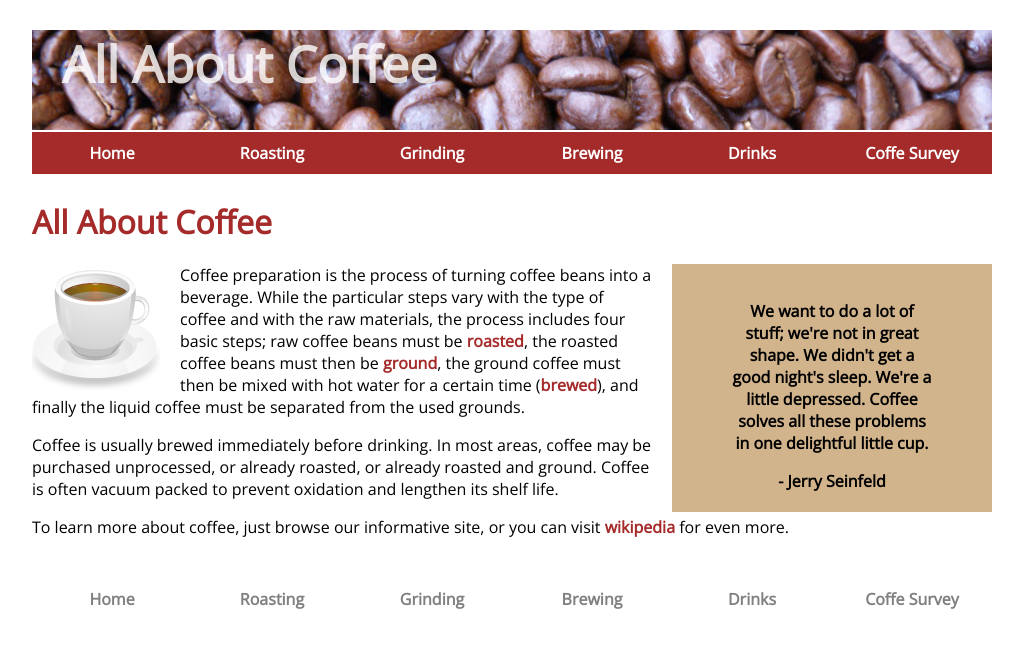
After one commit to chrislaskos/all-about-coffee, a PHP site: template templates/home.php in a window 1280 px wide. The commit adds this page. Shown: the top 648 px of the page, without its empty margins (128-1151 px from the left). Run offline with PHP 8.4, Linux system fonts and the light colour scheme; the template is opened without the code that fills it, so the values that code supplies are empty.

Commit message:
Move to assets dir, set up homepage and layout, rename docker service

```diff
--- a/docker-compose.yml
+++ b/docker-compose.yml
@@ -3,7 +3,7 @@ volumes:
         driver: local
 
 services:
-    slim:
+    php:
         image: php:8-alpine
         working_dir: /var/www
         command: php -S 0.0.0.0:8080 -t public
--- /dev/null
+++ b/templates/home.php
@@ -0,0 +1,22 @@
+<h1>All About Coffee</h1>
+<aside>
+	<blockquote>We want to do a lot of stuff; we're not in great shape. We didn't get a good night's sleep.
+	We're a little depressed. Coffee solves all these problems in one delightful little cup.</blockquote>
+	- Jerry Seinfeld
+</aside>
+<section>
+	<img class="photo-left" src="/assets/images/coffee-cup.png" alt="a cup of coffee" width="128" height="128"/>
+	<p>Coffee preparation is the process of turning coffee beans into a beverage.
+	While the particular steps vary with the type of coffee and with the raw
+	materials, the process includes four basic steps; raw coffee beans must be
+	<a href="roasting.html">roasted</a>, the roasted coffee beans must then be <a href="grinding.html">ground</a>, the ground coffee
+	must then be mixed with hot water for a certain time (<a href="brewing.html">brewed</a>), and finally
+	the liquid coffee must be separated from the used grounds.</p>
+
+	<p>Coffee is usually brewed immediately before drinking. In most areas, coffee
+	may be purchased unprocessed, or already roasted, or already roasted and ground.
+	Coffee is often vacuum packed to prevent oxidation and lengthen its shelf life.</p>
+
+	<p>To learn more about coffee, just browse our informative site, or you can visit
+	<a href="http://en.wikipedia.org/wiki/Coffee_preparation">wikipedia</a> for even more.</p>
+</section>
--- /dev/null
+++ b/templates/layout.php
@@ -0,0 +1,38 @@
+<!doctype html>
+<html lang="en">
+	<head>
+		<meta charset="utf-8">
+		<title><?=$title?></title>
+		<link href="https://fonts.googleapis.com/css?family=Open+Sans" rel="stylesheet">
+		<link href="/assets/styles.css" rel="stylesheet" type="text/css"/>
+        <link rel="shortcut icon" href="/assets/images/favicon.png" type="image/x-icon">
+	</head>
+	<body>
+        <header>
+            <h1>All About Coffee</h1>
+			<nav>
+				<ul>
+					<li><a href="/">Home</a></li>
+					<li><a href="roasting.html">Roasting</a></li>
+					<li><a href="grinding.html">Grinding</a></li>
+					<li><a href="brewing.html">Brewing</a></li>
+					<li><a href="drinks.html">Drinks</a></li>
+					<li><a href="survey.html">Coffe Survey</a></li>
+				</ul>
+			</nav>
+		</header>
+        <?=$content?>
+        <footer>
+            <nav>
+                <ul>
+                    <li><a href="/">Home</a></li>
+                    <li><a href="roasting.html">Roasting</a></li>
+                    <li><a href="grinding.html">Grinding</a></li>
+                    <li><a href="brewing.html">Brewing</a></li>
+                    <li><a href="drinks.html">Drinks</a></li>
+                    <li><a href="survey.html">Coffe Survey</a></li>
+                </ul>
+            </nav>
+		</footer>
+	</body>
+</html>
```
Also changed, not shown: public/index.php (+6 -3 lines), templates/index.php (deleted, +0 -58 lines), public/assets/images/coffee-beans.jpg (renamed from public/images/coffee-beans.jpg), public/assets/images/coffee-berries.jpg (renamed from public/images/coffee-berries.jpg), public/assets/images/coffee-cup.png (renamed from public/images/coffee-cup.png), public/assets/images/coffee-grinder.jpg (renamed from public/images/coffee-grinder.jpg), public/assets/images/commercial-roaster.jpg (renamed from public/images/commercial-roaster.jpg), public/assets/images/espresso.jpg (renamed from public/images/espresso.jpg), public/assets/images/favicon.png (added), public/assets/images/fresh-beans.jpg (renamed from public/images/fresh-beans.jpg), public/assets/images/roasted-beans.jpg (renamed from public/images/roasted-beans.jpg), public/assets/images/tiny-coffee-cup.gif (renamed from public/images/tiny-coffee-cup.gif), public/assets/media/latte-poster.JPG (renamed from public/media/latte-poster.JPG), public/assets/styles.css, 2 other files.
